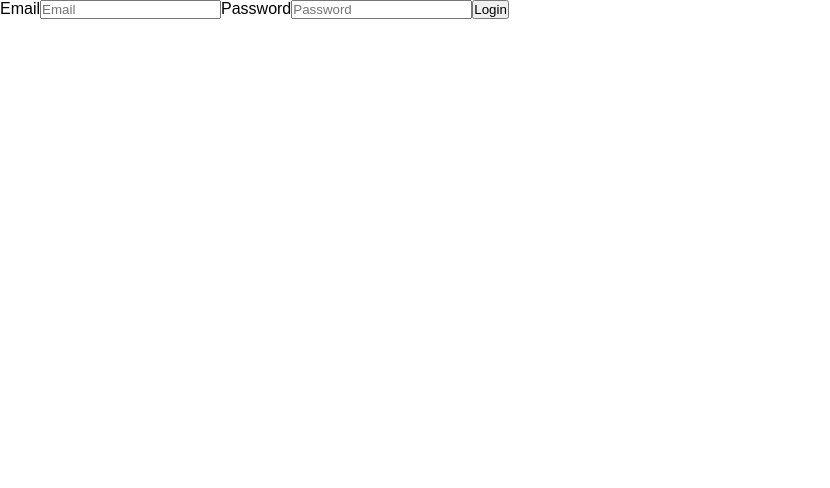
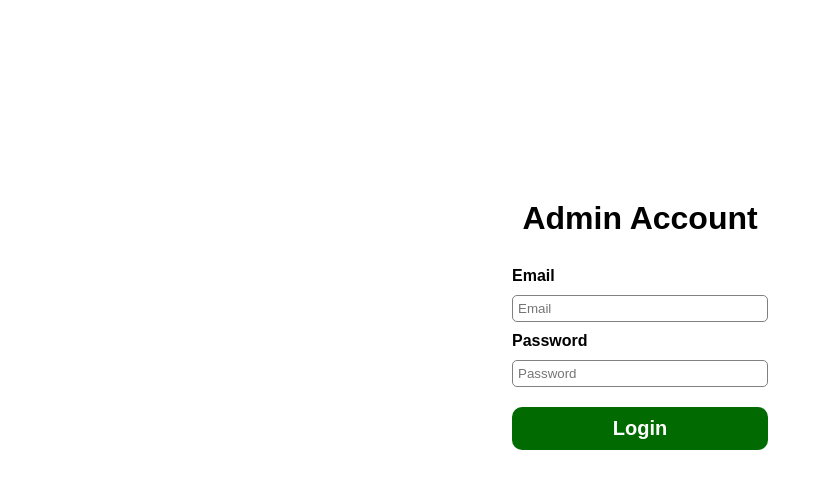
Before and after one commit to IvayloTashev/e-shop, a React (Create React App) app in the folder admin/: page / in a window 1280 px wide. Shown: the top 488 px of the page, without its empty margins (0-830 px from the left). Built offline with nearby package versions, Linux system fonts and the light colour scheme.

Commit message:
Add login page

```diff
--- a/admin/src/pages/login/Login.css
+++ b/admin/src/pages/login/Login.css
@@ -1,3 +1,53 @@
 .login-container {
-    flex: 4;
+    height: 100vh;
 }
+
+.login-form-container {
+    display: flex;
+    flex-direction: column;
+    gap: 30px;
+    justify-content: center;
+    align-items: center;
+    padding-top: 200px;
+}
+
+.login-form-container h1 {
+    font-weight: bold;
+}
+
+.login-form {
+    display: flex;
+    flex-direction: column;
+    gap: 10px;
+    width: 20%;
+}
+
+.login-form-label {
+    font-weight: bold;
+}
+
+.login-form-input {
+    padding: 5px;
+    border-radius: 5px;
+    border: 1px solid grey;
+}
+
+.login-form-input:focus {
+    outline: none;
+}
+
+.login-form-btn {
+    margin-top: 10px;
+    padding: 10px;
+    font-weight: bold;
+    font-size: 20px;
+    color: white;
+    background-color: rgb(1, 107, 1);
+    border: none;
+    border-radius: 10px;
+    cursor: pointer;
+}
+
+.login-form-btn:hover {
+    background-color: rgb(1, 143, 1);
+}
--- a/admin/src/pages/login/Login.jsx
+++ b/admin/src/pages/login/Login.jsx
@@ -1,20 +1,26 @@
 import './Login.css'
 import React, { useState } from 'react'
+import { useNavigate } from 'react-router-dom'
 import { useDispatch } from 'react-redux'
 import { login } from '../../redux/apiCalls'
 
 const Login = () => {
     const dispatch = useDispatch();
+    const navigate = useNavigate()
     const [email, setEmail] = useState(null);
     const [password, setPassword] = useState(null);
 
+    //TODO fix navigation to home after login
     const loginHandle = (e) => {
         e.preventDefault();
         login(dispatch, { email, password });
+        navigate('/')
     }
 
     return (
         <div className='login-container'>
+            <div className='login-form-container'>
+                <h1>Admin Account</h1>
                 <form className='login-form'>
                     <label className='login-form-label'>Email</label>
                     <input className='login-form-input' type="text" placeholder='Email' onChange={e => setEmail(e.target.value)} />
@@ -23,6 +29,7 @@ const Login = () => {
                     <button className='login-form-btn' onClick={loginHandle}>Login</button>
                 </form>
             </div>
+        </div>
     )
 }
 
```
Lines whose indentation alone changed are shown as unchanged.
